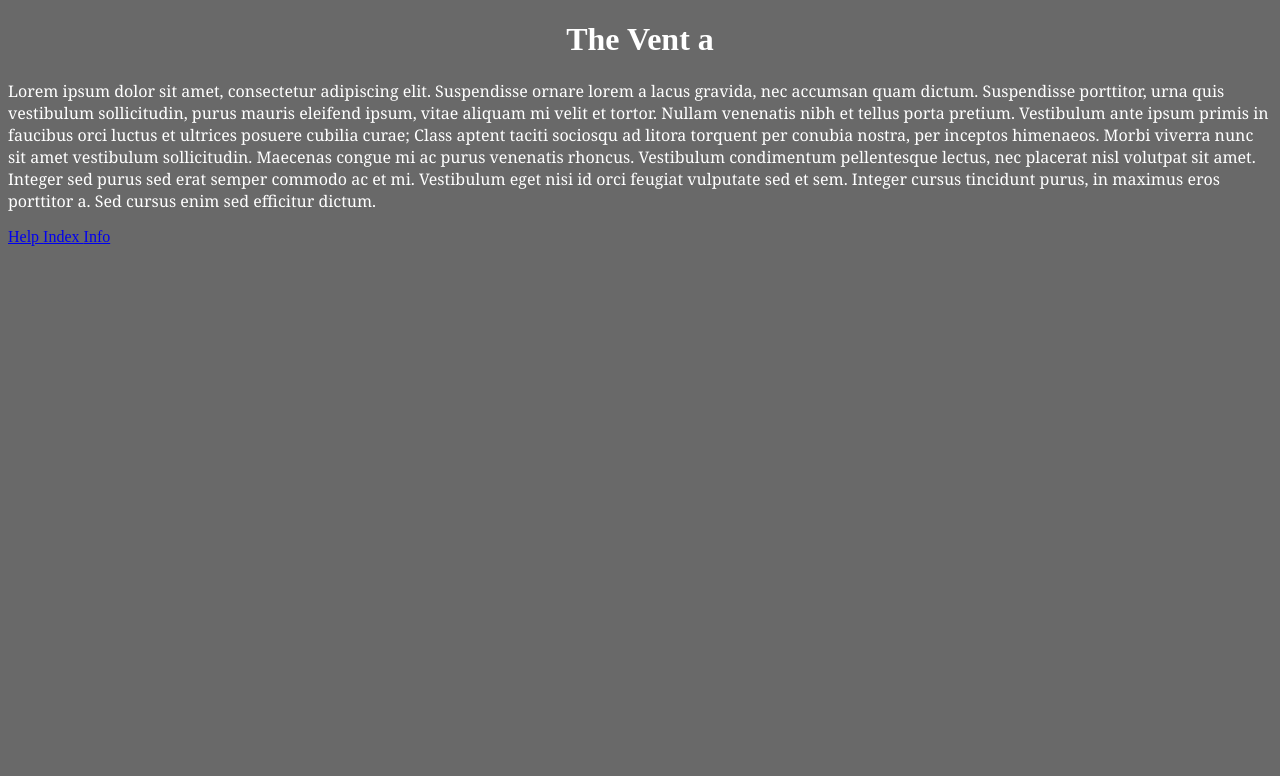
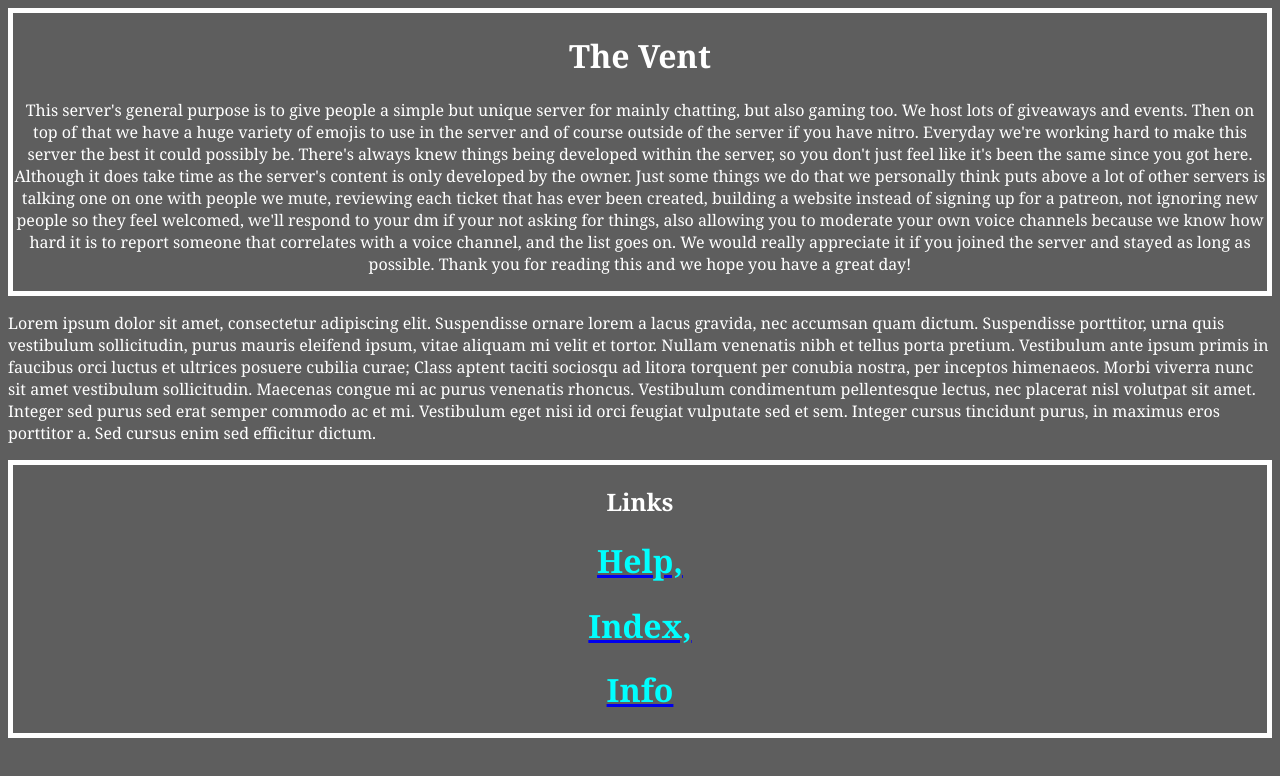
Before and after one commit to Ocufi1/vent, a plain HTML site: page help.html in a window 1280 px wide. Drawn offline with Linux system fonts and the light colour scheme.

Commit message:
Lots of changes

```diff
--- a/help.html
+++ b/help.html
@@ -1,29 +1,48 @@
 <!DOCTYPE html>
 <html>
 <head>
+	<style>
+	.topDiv {
+		border: 5px solid white;
+		background-color: #5e5e5e;
+		text-align: center;
+	}
+	.lowDiv {
+		border: 5px solid white;
+		background-color: #5e5e5e;
+		text-align: 'center';
+	}
+	</style>
 	<meta charset="utf-8">
 	<meta name="viewport" content="width=device-width, initial-scale=1">
-	<title>The Vent - Help</title>
-	<link rel = "icon" href =
-	"https://media.discordapp.net/attachments/814699392057081917/923295625527824424/Current_The_Vent_logo.png?width=681&height=681"
-			type = "image/x-icon">
+	<title>
+		The Vent - Help
+	</title>
+	<link rel = "icon" href = "https://media.discordapp.net/attachments/814699392057081917/923295625527824424/Current_The_Vent_logo.png?width=681&height=681" type = "image/x-icon">
 </head>
-<body style="background-color: dimgrey;">
+	<body style="background-color: #5e5e5e;">
 		<header>
-		<h1 style="color: white; text-align: center;">
-			The Vent a
+			<div class="topDiv">
+				<h1 style="color: white; font-family: Cambria, Cochin, Georgia, Times, 'Times New Roman', serif;">
+					<b>
+						The Vent
+					</b>
 				</h1>
+				<p style="color: white; font-family: Cambria, Cochin, Georgia, Times, 'Times New Roman', serif;">
+					This server's general purpose is to give people a simple but unique server for mainly chatting, but also gaming too. We host lots of giveaways and events. Then on top of that we have a huge variety of emojis to use in the server and of course outside of the server if you have nitro. Everyday we're working hard to make this server the best it could possibly be. There's always knew things being developed within the server, so you don't just feel like it's been the same since you got here. Although it does take time as the server's content is only developed by the owner. Just some things we do that we personally think puts above a lot of other servers is talking one on one with people we mute, reviewing each ticket that has ever been created, building a website instead of signing up for a patreon, not ignoring new people so they feel welcomed, we'll respond to your dm if your not asking for things, also allowing you to moderate your own voice channels because we know how hard it is to report someone that correlates with a voice channel, and the list goes on. We would really appreciate it if you joined the server and stayed as long as possible. Thank you for reading this and we hope you have a great day!
+				</p>
+			</div>
 		</header>
 		<p style="color: white; font-family: Cambria, Cochin, Georgia, Times, 'Times New Roman', serif;">
 			Lorem ipsum dolor sit amet, consectetur adipiscing elit. Suspendisse ornare lorem a lacus gravida, nec accumsan quam dictum. Suspendisse porttitor, urna quis vestibulum sollicitudin, purus mauris eleifend ipsum, vitae aliquam mi velit et tortor. Nullam venenatis nibh et tellus porta pretium. Vestibulum ante ipsum primis in faucibus orci luctus et ultrices posuere cubilia curae; Class aptent taciti sociosqu ad litora torquent per conubia nostra, per inceptos himenaeos. Morbi viverra nunc sit amet vestibulum sollicitudin. Maecenas congue mi ac purus venenatis rhoncus. Vestibulum condimentum pellentesque lectus, nec placerat nisl volutpat sit amet. Integer sed purus sed erat semper commodo ac et mi. Vestibulum eget nisi id orci feugiat vulputate sed et sem. Integer cursus tincidunt purus, in maximus eros porttitor a. Sed cursus enim sed efficitur dictum.
 		</p>
-	<a href="https://ocufi1.github.io/vent/help.html">
-		Help
-	</a> <a href="https://ocufi1.github.io/vent/index.html">
-		Index
-	</a>
-	<a href="https://ocufi1.github.io/vent/main.html">
-		Info
-	</a>
+		<div class='lowDiv'>
+			<h2 style="color: white; font-family: Cambria, Cochin, Georgia, Times, 'Times New Roman', serif; text-align: center;">
+				Links
+			</h2>
+			<a href="https://ocufi1.github.io/vent/help"><h1 style="color: aqua; font-family: Cambria, Cochin, Georgia, Times, 'Times New Roman', serif; text-align: center;">Help, </h1></a>
+			<a href="https://ocufi1.github.io/vent/index"><h1 style="color: aqua; font-family: Cambria, Cochin, Georgia, Times, 'Times New Roman', serif; text-align: center;">Index, </h1></a>
+			<a href="https://ocufi1.github.io/vent/main"><h1 style="color: aqua; font-family: Cambria, Cochin, Georgia, Times, 'Times New Roman', serif; text-align: center;">Info</h1></a>
+		</div>
 	</body>
 </html>
```
Also changed, not shown: index.html (+3 -4 lines). Lines whose indentation alone changed are shown as unchanged.
